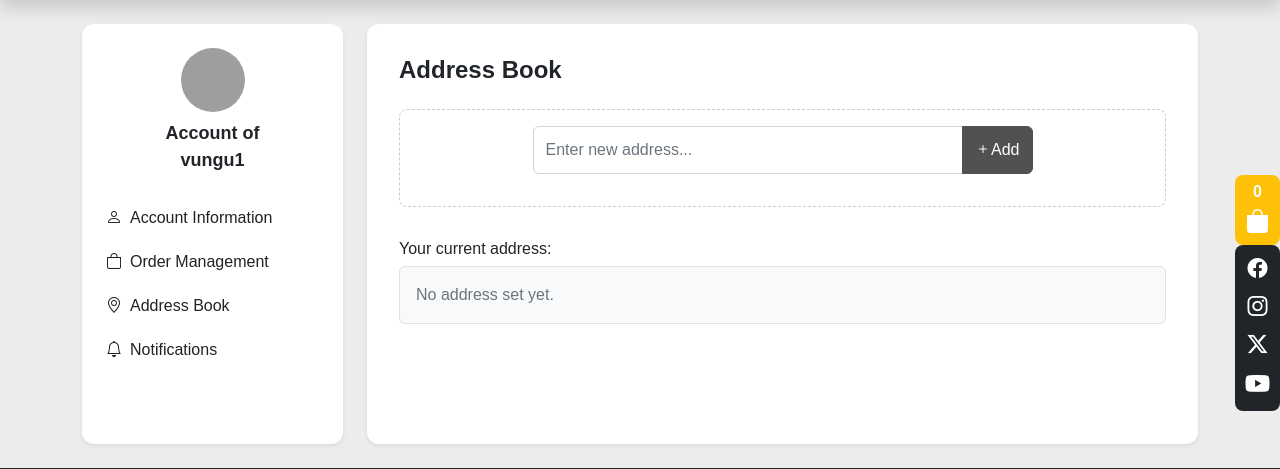
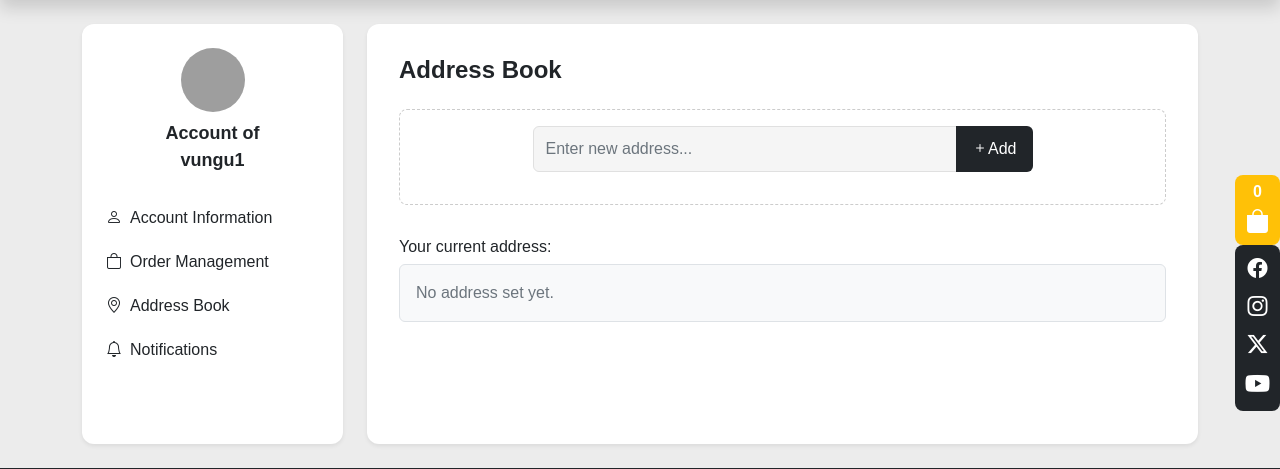
Before and after one commit to Thiennguyen012/Tech-store-e-comercial, a PHP site: page /index.php?act=addresses in a window 1280 px wide. Shown: the part 65-534 px from the top of the page. Run offline with PHP 8.4, Linux system fonts and the light colour scheme; a user stored in the database is signed in; data comes from the database, SQL or seed files in the repository; grey boxes are pictures that could not be loaded.

Commit message:
sửa css

```diff
--- a/asset/style1.css
+++ b/asset/style1.css
@@ -279,43 +279,19 @@ input[type="number"]::-webkit-inner-spin-button {
   -webkit-appearance: none;
   margin: 0;
 }
-/* Đảm bảo input và button trong .input-group có cùng chiều cao và chữ màu đen */
-.input-group .form-control,
-.input-group .btn {
-    height: 48px;
-    color: #000 !important;
-    background: #fff !important;
-    border: 1px solid #ced4da !important;
-    box-shadow: none;
-}
-.input-group .btn {
-    display: flex;
-    align-items: center;
-    font-weight: 500;
+.add-btn {
+  border: none;
+  padding: 8px 16px;
+  border-radius: 6px;
+  cursor: pointer;
+  transition: background-color 0.3s ease;
+  height: 46px;
+  display: flex;
+  align-items: center;
+  font-size: 1rem;
+  box-sizing: border-box;
 }
 
-/* Đảm bảo input và button trong .input-group có cùng chiều cao và chữ màu đen */
-.input-group .form-control,
-.input-group .btn {
-    height: 48px;
-    color: #000 !important;
-    background: #fff !important;
-    border: 1px solid #ced4da !important;
-    box-shadow: none;
+.add-btn:hover {
+  background-color: #060707;
 }
-.input-group .btn {
-    display: flex;
-    align-items: center;
-    font-weight: 500;
-}
-.input-group .btn.btn-primary {
-    background-color: #4f5250 !important; /* Green */
-    color: #fff !important;               /* White text */
-    border-color: #4f5250 !important;
-}
-.input-group .btn.btn-primary:hover,
-.input-group .btn.btn-primary:focus {
-    background-color: #393b39 !important; /* Darker green on hover */
-    color: #fff !important;
-    border-color: #393b39 !important;
-}
--- a/db/banhang.sql
+++ b/db/banhang.sql
@@ -3,7 +3,7 @@
 -- https://www.phpmyadmin.net/
 --
 -- Host: 127.0.0.1
--- Generation Time: Jun 07, 2025 at 08:17 PM
+-- Generation Time: Jun 13, 2025 at 06:50 PM
 -- Server version: 10.4.32-MariaDB
 -- PHP Version: 8.2.12
 
@@ -205,10 +205,10 @@ CREATE TABLE `site_user` (
 
 INSERT INTO `site_user` (`id`, `name`, `address`, `email`, `phone`, `username`, `password`, `role`) VALUES
 (1, 'Chu Minh Vũ', NULL, 'vungu@gmail.com', '0333123456', 'vungu1', '123456', 1),
-(2, 'Bùi Thịnh', NULL, 'thinhbui7779@gmail.com', '0333675969', 'thinh1', '123456', 1),
+(2, 'Bùi Thịnh', '141 Chien Thang, Tan Trieu, Thanh Tri, Ha Noi', 'thinhbui7779@gmail.com', '0389040222', 'thinh1', '123456', 1),
 (3, 'Bùi Đức Thịnh', NULL, 'thinhbui7779@gmail.com', '0333675969', 'thinh2', '123456', 1),
 (4, 'Bùi Đức Thịnh', NULL, 'thinhbui7779@gmail.com', '0333675969', 'thinh3', '123456', 1),
-(5, 'Vũ Chu', NULL, 'chuminhvubu1@gmail.com', '0389040222', 'WhiteYin69', '1234', 1);
+(5, 'Chu Minh Vũ', '142 Chien Thang, Tan Trieu, Thanh Tri, Ha Noi', 'chuminhvubu@gmail.com', '0389040222', 'WhiteYin69', '1234', 1);
 
 -- --------------------------------------------------------
 
--- a/module/user-profile/addresses.php
+++ b/module/user-profile/addresses.php
@@ -53,7 +53,7 @@ $stmt->close();
                     <form method="post" class="w-100" style="max-width:500px;">
                         <div class="input-group">
                             <input type="text" name="address" class="form-control" placeholder="Enter new address..." value="" required>
-                            <button type="submit" class="btn btn-primary"><i class="bi bi-plus"></i> Add </button>
+                            <button type="submit" class="btn btn-dark add-btn"><i class="bi bi-plus"></i> Add </button>
                         </div>
                     </form>
                 </div>
--- a/module/user-profile/user-profile-sidebar.php
+++ b/module/user-profile/user-profile-sidebar.php
@@ -11,16 +11,16 @@ function is_active($file) {
     <div class="username mb-2">Account of<br><span><?php echo htmlspecialchars($_SESSION['username']); ?></span></div>
     <nav class="nav flex-column align-items-start mt-4">
         <!-- Mỗi liên kết sẽ load một trang con của profile bằng AJAX -->
-        <a class="nav-link <?php echo is_active('user-profile.php'); ?>" href="#" onclick="loadPage('module/user-profile/user-profile.php',this,'profile'); return false;">
+        <a class="nav-link text-dark<?php echo is_active('user-profile.php'); ?>" href="#" onclick="loadPage('module/user-profile/user-profile.php',this,'profile'); return false;">
             <i class="bi bi-person"></i> Account Information
         </a>
-        <a class="nav-link <?php echo is_active('user-order.php'); ?>" href="#" onclick="loadPage('module/user-order/user-order.php',this,'order'); return false;">
+        <a class="nav-link text-dark<?php echo is_active('user-order.php'); ?>" href="#" onclick="loadPage('module/user-order/user-order.php',this,'order'); return false;">
             <i class="bi bi-bag"></i> Order Management
         </a>
-        <a class="nav-link <?php echo is_active('addresses.php'); ?>" href="#" onclick="loadPage('module/user-profile/addresses.php',this,'addresses'); return false;">
+        <a class="nav-link text-dark<?php echo is_active('addresses.php'); ?>" href="#" onclick="loadPage('module/user-profile/addresses.php',this,'addresses'); return false;">
             <i class="bi bi-geo-alt"></i> Address Book
         </a>
-        <a class="nav-link <?php echo is_active('notification.php'); ?>" href="#" onclick="loadPage('module/user-profile/notification.php',this,'notification'); return false;">
+        <a class="nav-link text-dark<?php echo is_active('notification.php'); ?>" href="#" onclick="loadPage('module/user-profile/notification.php',this,'notification'); return false;">
             <i class="bi bi-bell"></i> Notifications
         </a>
     </nav>
--- a/module/user-profile/user-profile.php
+++ b/module/user-profile/user-profile.php
@@ -109,7 +109,7 @@ $user = $stmt->get_result()->fetch_assoc();
                         </div>
                     </div>
                     <?php endif; ?>
-                    <button type="submit" class="btn btn-primary mt-2">Update</button>
+                    <button type="submit" class="btn btn-dark mt-2">Update</button>
                 </form>
             </div>
         </div>
```
